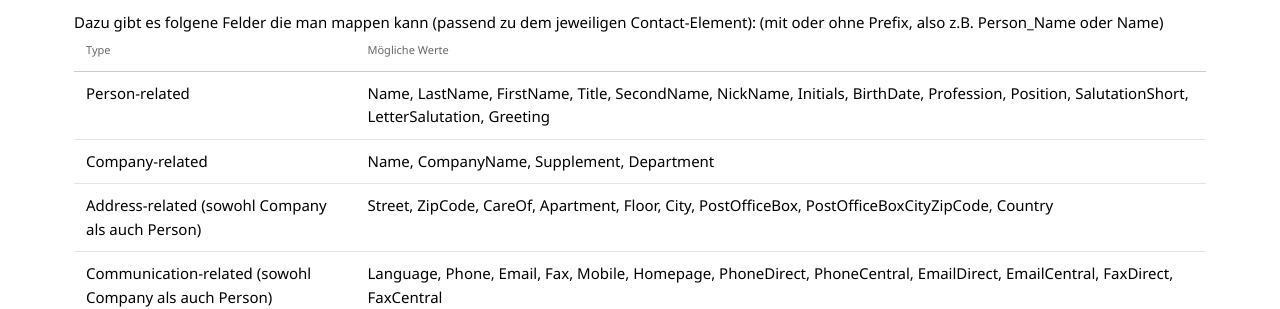
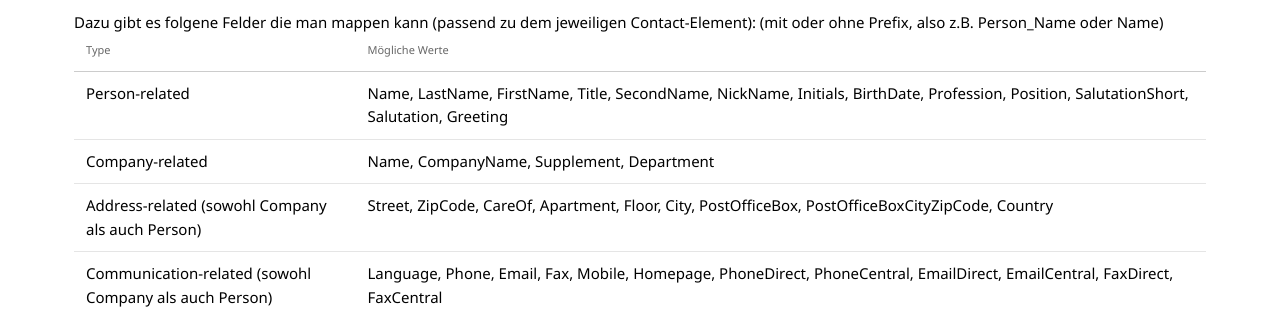
Before and after one commit to primesoft-group/oneoffixx-docs, a Jekyll site: the page built from _pages/docfunc/de/df-recipientaddress.md, in a window 1280 px wide and 900 px high, scrolled down 3579 px. Shown: the part 177-486 px from the top of the window. Built offline with Jekyll 4.4.1, drawn with Linux system fonts in a browser that asks for light colours; nearby versions of some CDN libraries; some web fonts are replaced; some of the changed text lies outside the part shown.

Commit message:
Update df-recipientaddress.md

```diff
--- a/_pages/docfunc/de/df-recipientaddress.md
+++ b/_pages/docfunc/de/df-recipientaddress.md
@@ -98,7 +98,7 @@
 {:.table .table-striped}
 Type | Mögliche Werte
 ---------|----------
-Person-related | Name, LastName, FirstName, Title, SecondName, NickName, Initials, BirthDate, Profession, Position, SalutationShort, LetterSalutation, Greeting
+Person-related | Name, LastName, FirstName, Title, SecondName, NickName, Initials, BirthDate, Profession, Position, SalutationShort, Salutation, Greeting
 Company-related | Name, CompanyName, Supplement, Department
 Address-related (sowohl Company als auch Person) | Street, ZipCode, CareOf, Apartment, Floor, City, PostOfficeBox, PostOfficeBoxCityZipCode, Country
 Communication-related (sowohl Company als auch Person) | Language, Phone, Email, Fax, Mobile, Homepage, PhoneDirect, PhoneCentral, EmailDirect, EmailCentral, FaxDirect, FaxCentral
@@ -278,6 +280,8 @@
 __Briefanrede (LetterSalutation):__
 
 Definiert die Briefanrede (z.B. "Sehr geehrter Herr", "Sehr geehrte Frau", "Liebe Familie", etc.) des Empfängers.
+
+*Hinweis: Im "ContactMapping" wird dies als "Salutation" bezeichnet.*
 
 Je nach Geschlecht und Anzahl der Personen wird die passendste Anrede aus der Konfiguration geladen.
 
```
Also changed, not shown: other parts of _pages/docfunc/de/df-recipientaddress.md (+2 -0 lines).
